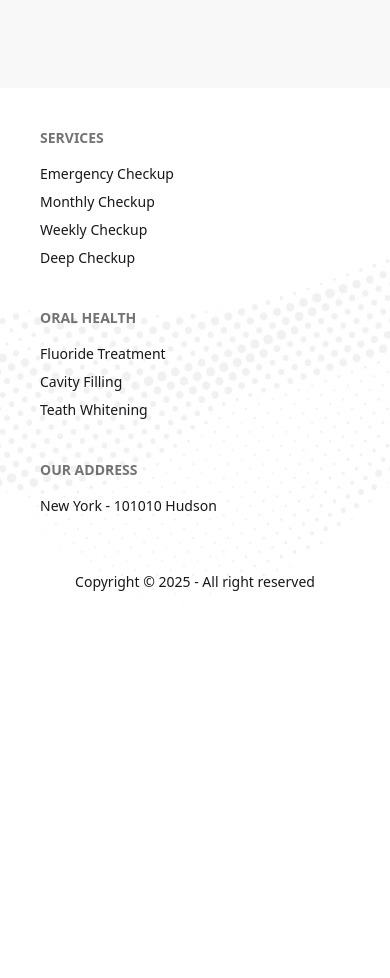
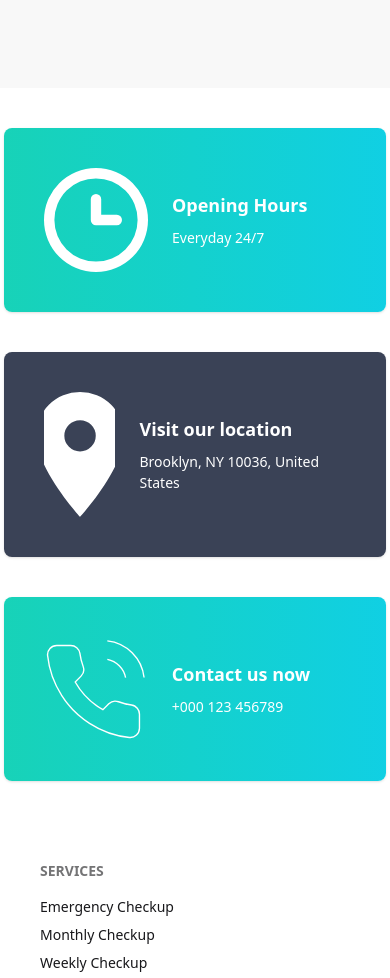
Before and after one commit to Ahammad204/doctor-portal-client-side, a React (Vite) app: page / in a window 390 px wide. Shown: the part 820-1798 px from the top of the page. Before the commit the page ends 1428 px from the top, so only its background shows below. Built offline with nearby package versions, Linux system fonts and the light colour scheme.

Commit message:
responsive contact card section

```diff
--- /dev/null
+++ b/src/Pages/Home/ContactCard/ContactCard.jsx
@@ -0,0 +1,52 @@
+import React from "react";
+
+const ContactCard = () => {
+  return (
+    <div className="my-10 mx-1 grid grid-cols-1 md:grid-cols-2 lg:grid-cols-3 gap-10">
+      <div
+        className="card card-side  shadow-sm text-[#FFFFFF] p-10"
+        style={{
+          background:
+            "linear-gradient(90deg, rgb(25, 211, 174) -22.5%, rgb(15, 207, 236) 120.833%)",
+        }}
+      >
+        <figure>
+          <img src="../../../../public/assets/icons/clock.svg" alt="Movie" />
+        </figure>
+        <div className="card-body">
+          <h2 className="card-title">Opening Hours</h2>
+          <p>Everyday 24/7</p>
+        </div>
+      </div>
+      <div
+        className="card card-side bg-[#3A4256]  shadow-sm text-[#FFFFFF] p-10"
+
+      >
+        <figure>
+          <img className="z-10" src="../../../../public/assets/icons/marker.svg" alt="Movie" />
+        </figure>
+        <div className="card-body">
+          <h2 className="card-title">Visit our location</h2>
+          <p>Brooklyn, NY 10036, United States</p>
+        </div>
+      </div>
+      <div
+        className="card card-side  shadow-sm text-[#FFFFFF] p-10"
+        style={{
+          background:
+            "linear-gradient(90deg, rgb(25, 211, 174) -22.5%, rgb(15, 207, 236) 120.833%)",
+        }}
+      >
+        <figure>
+          <img className="z-10" src="../../../../public/assets/icons/phone.svg" alt="Movie" />
+        </figure>
+        <div className="card-body">
+          <h2 className="card-title">Contact us now</h2>
+          <p>+000 123 456789</p>
+        </div>
+      </div>
+    </div>
+  );
+};
+
+export default ContactCard;
--- a/src/Pages/Home/Home/Home.jsx
+++ b/src/Pages/Home/Home/Home.jsx
@@ -1,9 +1,11 @@
 import Banner from "../Banner/Banner";
+import ContactCard from "../ContactCard/ContactCard";
 
 const Home = () => {
   return (
     <div>
     <Banner></Banner>
+    <ContactCard></ContactCard>
 
     </div>
   );
```
